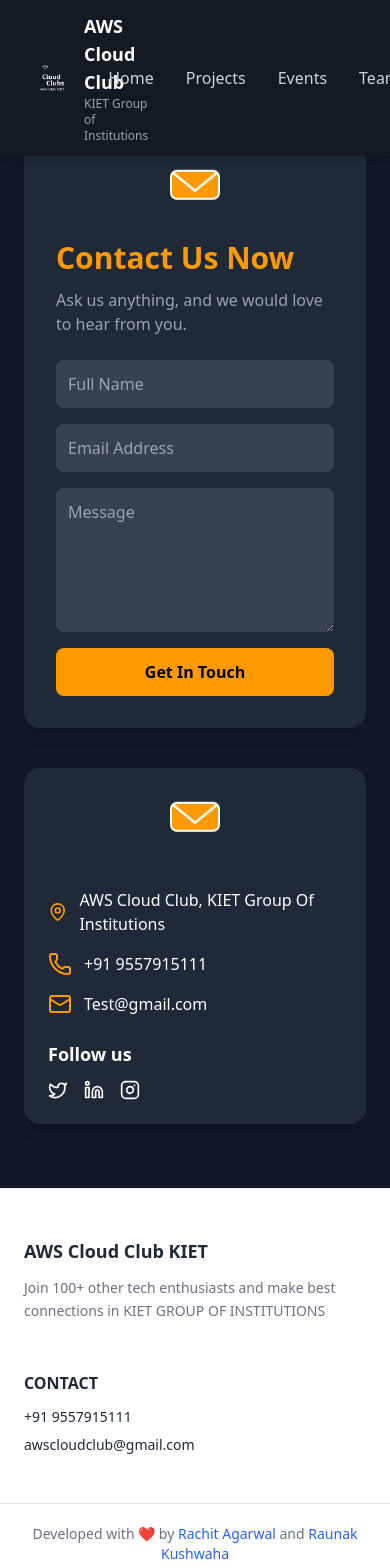
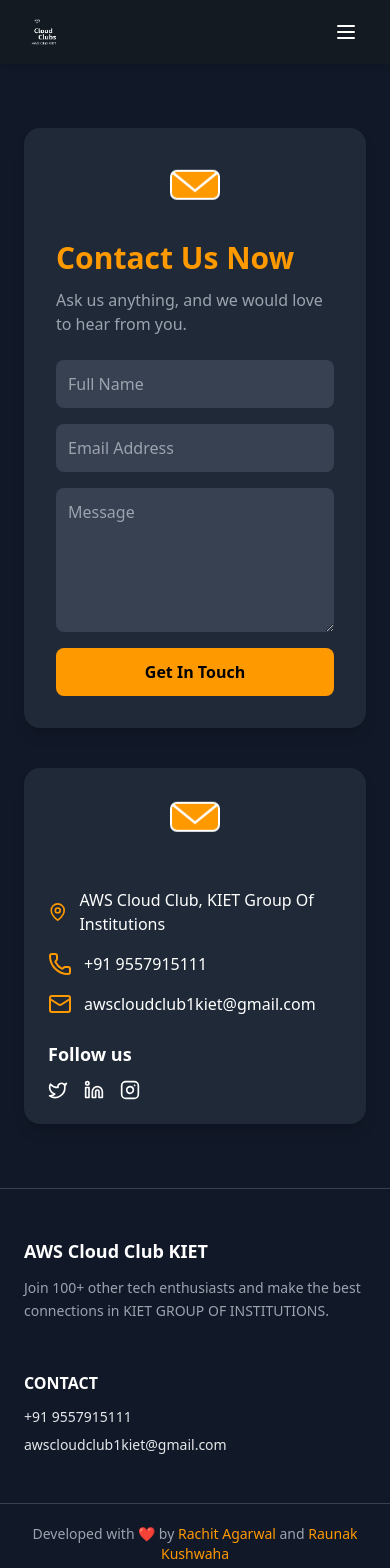
Before and after one commit to rachit224agarwal/aws-club-website, a React (Vite) app in the folder awsclub/: page /contact in a window 390 px wide. Shown: the top 1568 px of the page. Built offline with nearby package versions, Linux system fonts and the light colour scheme.

Commit message:
all done

```diff
--- a/awsclub/src/components/Footer.jsx
+++ b/awsclub/src/components/Footer.jsx
@@ -1,44 +1,48 @@
 export default function Footer() {
   return (
-    <footer className="bg-white text-gray-800 border-t border-gray-200">
-      {/* Main Footer Section */}
+    <footer className="bg-gray-900 text-gray-200 border-t border-gray-700">
       <div className="max-w-7xl mx-auto px-6 py-12 flex flex-col md:flex-row justify-between items-start gap-12">
 
-        {/* About */}
+        {/* About Section */}
         <div className="flex-1 max-w-sm">
-          <h3 className="text-lg font-semibold mb-3">AWS Cloud Club KIET</h3>
-          <p className="text-gray-500 text-sm leading-relaxed">
-            Join 100+ other tech enthusiasts and make best connections in KIET GROUP OF INSTITUTIONS
+          <h3 className="text-lg font-semibold mb-3 text-white">AWS Cloud Club KIET</h3>
+          <p className="text-gray-400 text-sm leading-relaxed">
+            Join 100+ other tech enthusiasts and make the best connections in KIET GROUP OF INSTITUTIONS.
           </p>
         </div>
 
-        {/* Contact */}
+        {/* Contact Section */}
         <div className="flex-1 max-w-sm">
-          <h4 className="text-md font-semibold mb-3">CONTACT</h4>
+          <h4 className="text-md font-semibold mb-3 text-white">CONTACT</h4>
           <ul className="space-y-2 text-sm">
             <li>
-              <a href="tel:+918057226016" className="hover:text-blue-600 transition">
+              <a
+                href="tel:+919557915111"
+                className="hover:text-[#FF9900] transition"
+              >
                 +91 9557915111
               </a>
             </li>
             <li>
-              <a href="mailto:nscckiet@gmail.com" className="hover:text-blue-600 transition">
-                awscloudclub@gmail.com
+              <a
+                href="mailto:awscloudclub1kiet@gmail.com"
+                className="hover:text-[#FF9900] transition"
+              >
+                awscloudclub1kiet@gmail.com
               </a>
             </li>
           </ul>
         </div>
-
       </div>
 
-      {/* Bottom Section */}
-      <div className="border-t border-gray-200 py-5 text-center text-sm text-gray-500">
+      {/* Bottom Credits */}
+      <div className="border-t border-gray-700 py-5 text-center text-sm text-gray-400">
         Developed with <span className="text-red-500">❤️</span> by{" "}
         <a
           href="https://www.linkedin.com/in/rachit-agarwal-a52924282/"
           target="_blank"
           rel="noopener noreferrer"
-          className="text-blue-600 hover:underline"
+          className="text-[#FF9900] hover:underline"
         >
           Rachit Agarwal
         </a>{" "}
@@ -47,11 +51,11 @@
           href="https://www.linkedin.com/in/raunak-kushwaha-1b22372a8/"
           target="_blank"
           rel="noopener noreferrer"
-          className="text-blue-600 hover:underline"
+          className="text-[#FF9900] hover:underline"
         >
           Raunak Kushwaha
         </a>
       </div>
     </footer>
-  )
+  );
 }
--- a/awsclub/src/components/Topbar.jsx
+++ b/awsclub/src/components/Topbar.jsx
@@ -1,24 +1,27 @@
 // src/components/Topbar.jsx
-import React from "react";
-import { Link, NavLink } from "react-router-dom";
+import React, { useState } from "react";
+import { NavLink } from "react-router-dom";
+import { Menu, X } from "lucide-react"; // for hamburger icons
 import clubLogo from "../assets/club.png";
 
 export default function Topbar() {
+  const [isOpen, setIsOpen] = useState(false);
+
   return (
     <header className="bg-[#131A22] text-white fixed top-0 left-0 right-0 shadow-md z-50">
-      <div className="w-full flex items-center justify-between px-8 py-3">
+      <div className="w-full flex items-center justify-between px-6 py-3">
 
         {/* Logo + Club Name */}
         <div className="flex items-center gap-3">
           <img src={clubLogo} alt="Club Logo" className="h-10 w-10 object-contain" />
-          <div className="leading-tight">
+          <div className="leading-tight hidden sm:block">
             <span className="block text-lg font-bold">AWS Cloud Club</span>
             <span className="block text-xs text-gray-400">KIET Group of Institutions</span>
           </div>
         </div>
 
-        {/* Navigation Links */}
-        <nav className="flex items-center gap-8 font-medium text-gray-300">
+        {/* Desktop Navigation */}
+        <nav className="hidden md:flex items-center gap-8 font-medium text-gray-300">
           <NavLink to="/" className={({ isActive }) => isActive ? "text-[#FF9900]" : "hover:text-[#FF9900] transition-colors"}>Home</NavLink>
           <NavLink to="/projects" className={({ isActive }) => isActive ? "text-[#FF9900]" : "hover:text-[#FF9900] transition-colors"}>Projects</NavLink>
           <NavLink to="/events" className={({ isActive }) => isActive ? "text-[#FF9900]" : "hover:text-[#FF9900] transition-colors"}>Events</NavLink>
@@ -26,8 +29,8 @@
           <NavLink to="/contact" className={({ isActive }) => isActive ? "text-[#FF9900]" : "hover:text-[#FF9900] transition-colors"}>Contact</NavLink>
         </nav>
 
-        {/* Join Button */}
-        <div>
+        {/* Join Button (desktop only) */}
+        <div className="hidden md:block">
           <a
             href="https://chat.whatsapp.com/EwkRm6MJxB68Skowc0xsg3"
             rel="noopener noreferrer"
@@ -37,7 +40,37 @@
             JOIN
           </a>
         </div>
+
+        {/* Mobile Menu Button */}
+        <button
+          className="md:hidden p-2 rounded-lg hover:bg-gray-800 transition"
+          onClick={() => setIsOpen(!isOpen)}
+        >
+          {isOpen ? <X size={24} /> : <Menu size={24} />}
+        </button>
       </div>
+
+      {/* Mobile Menu Dropdown */}
+      {isOpen && (
+        <div className="md:hidden bg-[#131A22] px-6 py-4 space-y-4 border-t border-gray-700">
+          <NavLink to="/" className="block hover:text-[#FF9900] transition-colors" onClick={() => setIsOpen(false)}>Home</NavLink>
+          <NavLink to="/projects" className="block hover:text-[#FF9900] transition-colors" onClick={() => setIsOpen(false)}>Projects</NavLink>
+          <NavLink to="/events" className="block hover:text-[#FF9900] transition-colors" onClick={() => setIsOpen(false)}>Events</NavLink>
+          <NavLink to="/members" className="block hover:text-[#FF9900] transition-colors" onClick={() => setIsOpen(false)}>Team</NavLink>
+          <NavLink to="/contact" className="block hover:text-[#FF9900] transition-colors" onClick={() => setIsOpen(false)}>Contact</NavLink>
+
+          {/* Join Button inside mobile menu */}
+          <a
+            href="https://chat.whatsapp.com/EwkRm6MJxB68Skowc0xsg3"
+            rel="noopener noreferrer"
+            target="_blank"
+            className="block bg-[#FF9900] text-black px-5 py-2 rounded-lg font-semibold hover:bg-[#e68a00] transition-colors text-center"
+            onClick={() => setIsOpen(false)}
+          >
+            JOIN
+          </a>
+        </div>
+      )}
     </header>
   );
 }
--- a/awsclub/src/data/events.js
+++ /dev/null
@@ -1,5 +0,0 @@
-export const events = [
-{ id: 1, name: 'AWS Intro Workshop', date: '2025-09-20', status: 'Upcoming', link: '#' },
-{ id: 2, name: 'Cloud Resume Challenge', date: '2025-08-10', status: 'Completed', link: '#' },
-{ id: 3, name: 'Serverless Day', date: '2025-10-05', status: 'Upcoming', link: '#' }
-]
--- a/awsclub/src/data/members.js
+++ /dev/null
@@ -1,5 +0,0 @@
-export const members = [
-{ id: 1, name: 'Prapti Sharma', role: 'Founder & Mentor', linkedin: '#', github: '#'},
-{ id: 2, name: 'Raunak ', role: 'Administration Lead', linkedin: '#', github: '#'},
-{ id: 3, name: 'Core Member A', role: 'Tech Lead', linkedin: '#', github: '#'}
-]
--- a/awsclub/src/pages/Contact.jsx
+++ b/awsclub/src/pages/Contact.jsx
@@ -40,10 +40,10 @@
 
     emailjs
       .sendForm(
-        "service_mfahpjf",
-        "template_kzdliop",
+        import.meta.env.VITE_EMAILJS_SERVICE_ID,
+        import.meta.env.VITE_EMAILJS_TEMPLATE_ID,
         formRef.current,
-        "16ulAKw90ij60Le4L"
+        import.meta.env.VITE_EMAILJS_PUBLIC_KEY
       )
       .then(
         () => {
@@ -119,7 +119,7 @@
             </div>
             <div className="flex items-center space-x-3 mb-6">
               <Mail className="text-[#FF9900]" />
-              <p>Test@gmail.com</p>
+              <p>awscloudclub1kiet@gmail.com</p>
             </div>
             <p className="font-bold text-lg mb-3">Follow us</p>
             <div className="flex space-x-4 text-xl">
--- a/awsclub/src/pages/Members.jsx
+++ b/awsclub/src/pages/Members.jsx
@@ -14,7 +14,7 @@
 
 // Core Team Data
 const coreTeam = [
-  { name: "Ghanatva Thakaran", role: "Founder & Mentor", image: ghanatva, linkedin: "https://www.linkedin.com/in/ghanatava/", github: "#" },
+  { name: "Ghanatva Thakaran", role: "Founder & Mentor", image: ghanatva, linkedin: "https://www.linkedin.com/in/ghanatava/", github: "https://github.com/ghanatava" },
   { name: "Prapti Sharma", role: "Founder & Mentor", image: prapti, linkedin: "https://www.linkedin.com/in/prapti-sharma-796080257/", github: "https://github.com/praptisharma28" },
   { name: "Kunal Thalautiya", role: "President", image: kunal, linkedin: "https://www.linkedin.com/in/kunal-thalautiya-238a17242/", github: "https://github.com/Kunalkthalautiya" },
   { name: "Pravira Shukla", role: "Vice President", image: p, linkedin: "https://www.linkedin.com/in/pravirashukla/", github: "#" },
```
Also changed, not shown: awsclub/vercel.json (added), 1 other file (tests, documents, lock files or other folders).
